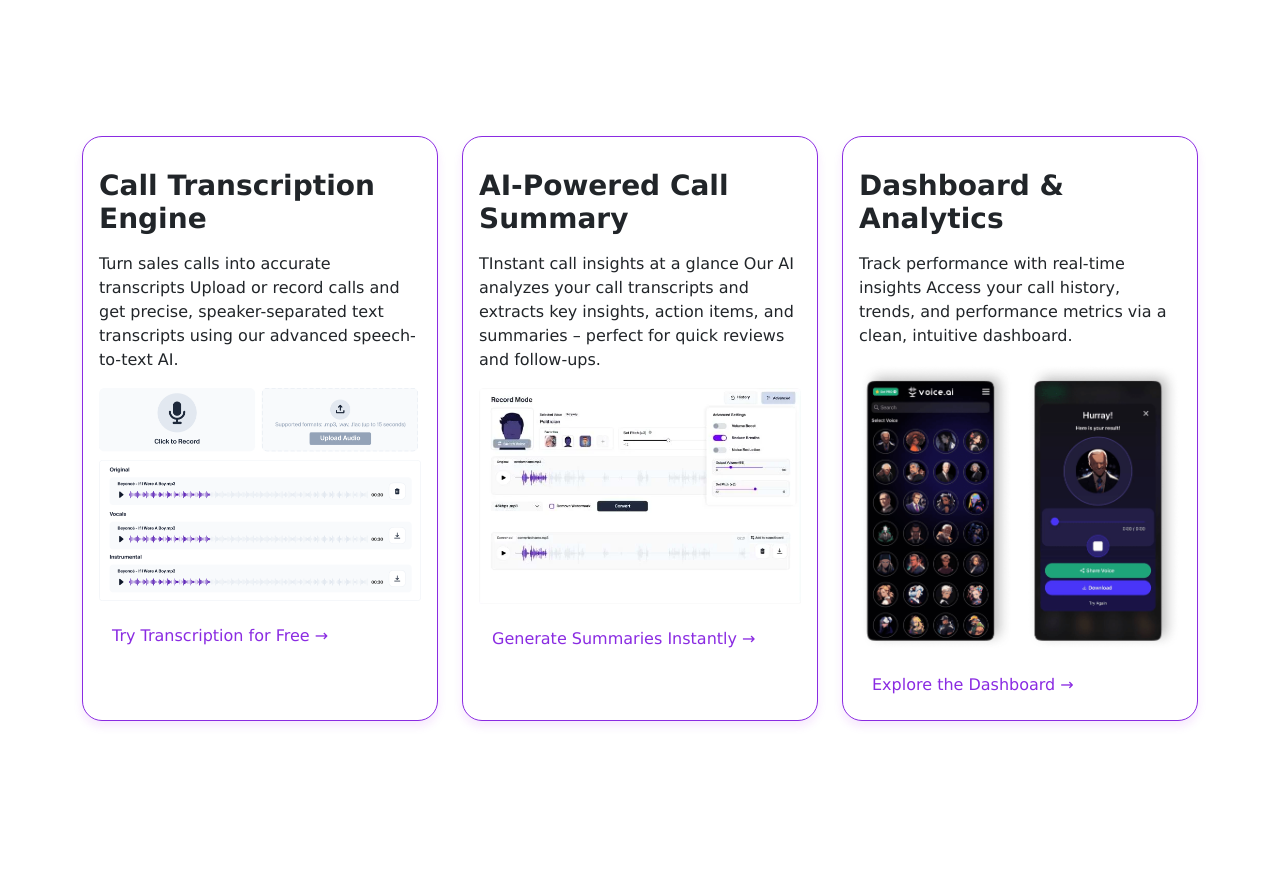
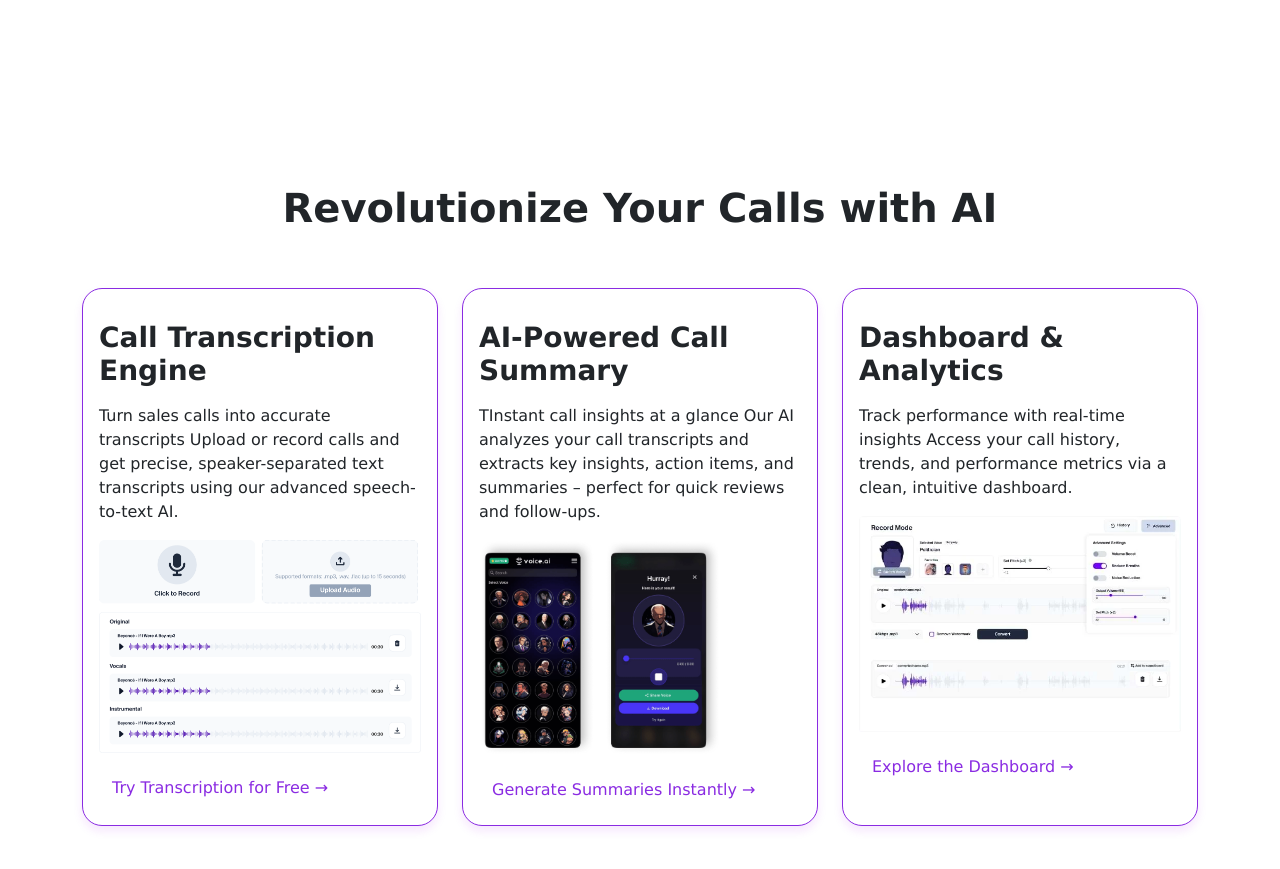
Before and after one commit to jeeshma-prakash/voice, a plain HTML site: page index.html in a window 1280 px wide. Shown: the part 1300-2169 px from the top of the page. Before the commit the page ends 2069 px from the top, so only its background shows below. Drawn offline with nearby package versions, Linux system fonts and the light colour scheme.

Commit message:
Update index.html

```diff
--- a/index.html
+++ b/index.html
@@ -100,6 +100,7 @@
         </div>
     </div>
     <div class="container mb-5">
+        <h1 class="text-center mt-5 pt-5 pb-5 fw-bold">Revolutionize Your Calls with AI</h1>
 
         <div class="row row-cols-1 row-cols-md-3 g-4">
             <div class="col">
@@ -114,6 +115,7 @@
                     </div>
                 </div>
             </div>
+
             <div class="col">
                 <div class="card h-100">
                     <div class="card-body">
@@ -121,7 +123,7 @@
                         <p class="card-text pt-2">TInstant call insights at a glance
                             Our AI analyzes your call transcripts and extracts key insights, action items, and summaries
                             – perfect for quick reviews and follow-ups.</p>
-                        <img src="assets/image/app-white.webp" class="card-img-top" alt="...">
+                        <img src="assets/image/mobile-app-white.webp" class="card-img-top w-75 " alt="...">
                         <a href="#" class="btn btn-1 mt-3">Generate Summaries Instantly →</a>
                     </div>
                 </div>
@@ -133,7 +135,7 @@
                         <p class="card-text pt-2">Track performance with real-time insights
                             Access your call history, trends, and performance metrics via a clean, intuitive dashboard.
                         </p>
-                        <img src="assets/image/mobile-app-white.webp" class="card-img-top" alt="...">
+                        <img src="assets/image/app-white.webp" class="card-img-top" alt="...">
                         <a href="#" class="btn btn-1 mt-3">Explore the Dashboard →</a>
                     </div>
                 </div>
```
